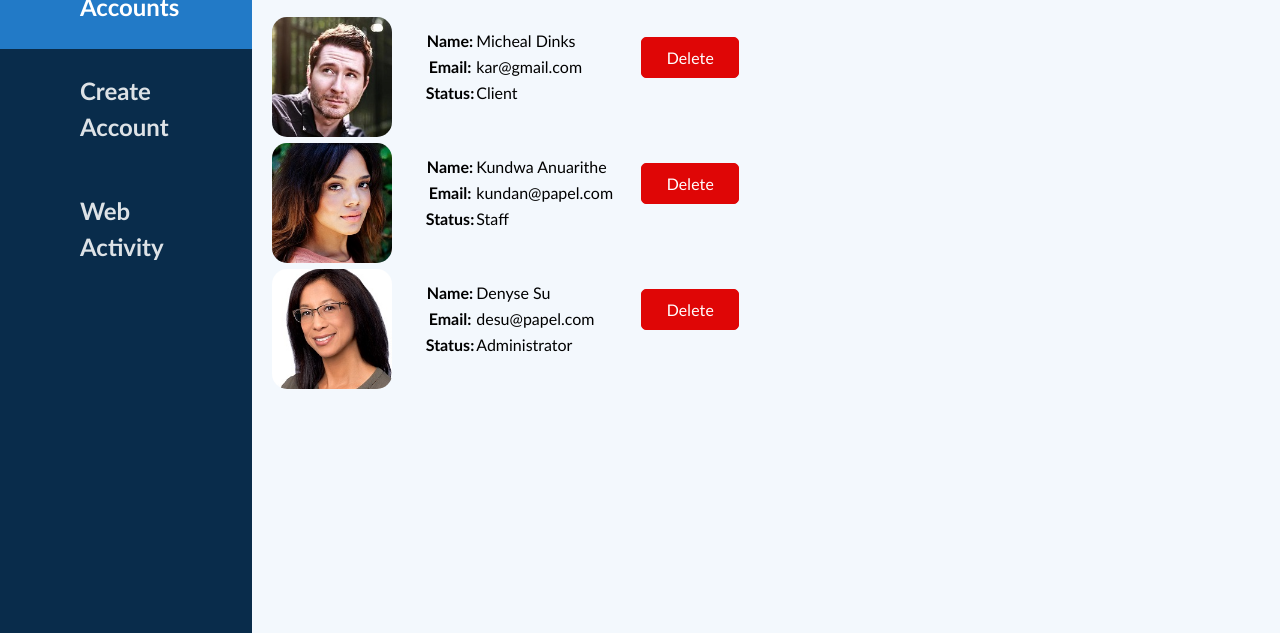
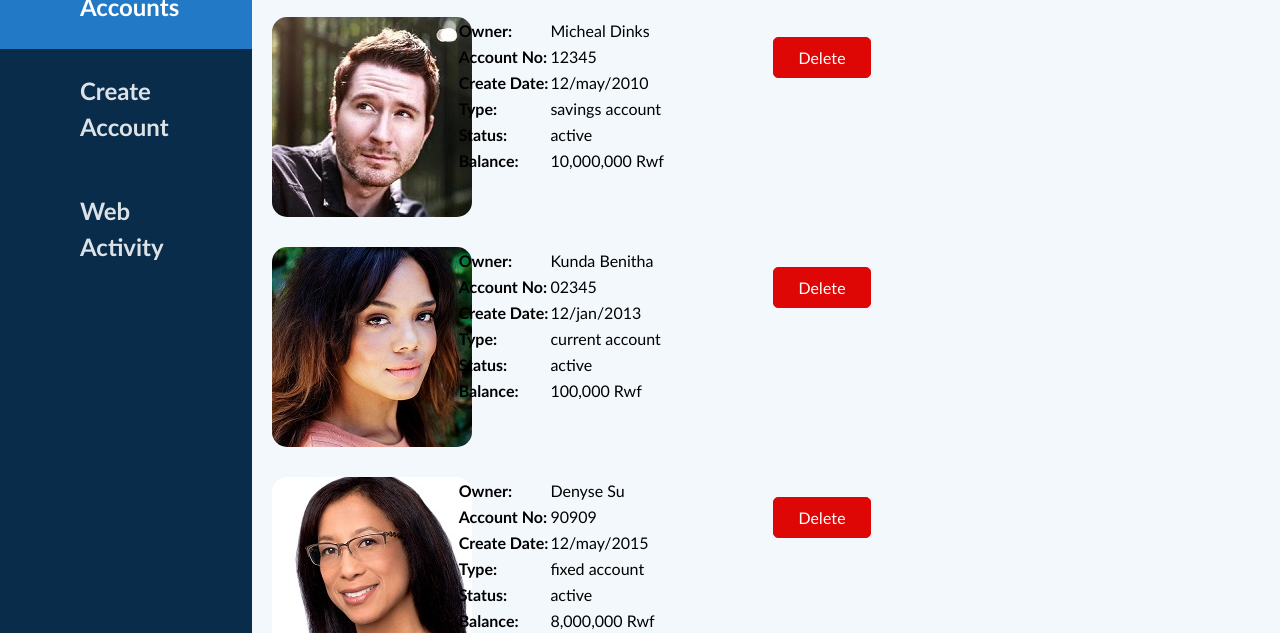
Before and after one commit to irfiacre/Papel, a plain HTML site: page UI/html/admin.html in a window 1280 px wide. Shown: the part 167-800 px from the top of the page. Drawn offline with Linux system fonts and the light colour scheme.

Commit message:
ch(modifying files): Adding modified pages - adding modified sign in page that allow all types of users to sign in to their accounts. - adding modified admin page to view the user bank accounts well. - adding modified index page for linking to openAcc.html
[finishes #171099263]

```diff
--- a/UI/css/admin.css
+++ b/UI/css/admin.css
@@ -26,7 +26,7 @@ nav{
 .actions{
     background-color: rgb(9, 44, 75);
     width: 40%;
-    height: 100vh;
+    height: 120vh;
 }
 .type{
     padding: 3vh 10vh;
@@ -77,16 +77,17 @@ h1{
 }
 .pic img{
     border-radius: 15px;
-    height: 15vh;
+    height: 25vh;
 }
 
 .details{
-    margin-left: -60%;
-    padding: 10px;
+    margin-left: -50%;
+    padding: 0px 10px;
+    text-align: justify;
 }
 .delete1{
     padding: 20px;
-    margin-left: -100%;
+    margin-left: -60%;
 }
 
 .none{
@@ -95,7 +96,7 @@ h1{
 
 .content{
     margin-top: 10vh;
-    height: 70vh;
+    height: 80vh;
 }
 
 .userDetails{
@@ -124,10 +125,11 @@ h1{
     margin-left: -27%;
     padding: 10px;
     line-height: 2;
+    text-align: justify;
 }
 
 .deactiveBtn{
-    margin: 0px -17%;
+    margin: 100px -17%;
     width: 100%;
     padding: 10px 20px;
     background-color: rgb(223, 6, 6);
@@ -199,7 +201,15 @@ h1{
     }
     .actions{
         width: 120px;
-        height: 180vh;
+        height: 200vh;
+    }
+    .details{
+        padding: 0px;
+        line-height: 1.2;
+        font-size: 15px;
+    }
+    .pic img{
+        height: 15vh;
     }
     h1{
         font-size: 18px;
@@ -208,8 +218,7 @@ h1{
         margin-left: -30px;
     }
     .content{
-        margin-top: ;
-        height: 70vh;
+        height: 90vh;
         margin: -10vh 15px;
     }
     .image{
@@ -222,7 +231,7 @@ h1{
     }
 
     .deactiveBtn{
-        margin: 20px -10%;
+        margin: 130px -10%;
     }
     .activeBtn{
         margin: 20px -10%;
--- a/UI/html/admin.html
+++ b/UI/html/admin.html
@@ -70,21 +70,31 @@
                         <div class="details">
                                 <table>
                                     <tr>
-                                            <th>Name: </th> <td>Micheal Dinks</td>
+                                        <th>Owner: </th> <td>Micheal Dinks</td>
                                     </tr>
                                     <tr>
-                                            <th>Email: </th> <td>kar@gmail.com</td>
+                                        <th>Account No: </th> <td>12345</td>
                                     </tr>
                                     <tr>
-                                            <th>Status: </th> <td>Client</td>
+                                        <th>Create Date: </th> <td>12/may/2010</td>
                                     </tr>
+                                    <tr>
+                                        <th>Type: </th> <td>savings account</td>
+                                    </tr>
+                                    <tr>
+                                        <th>Status: </th> <td>active</td>
+                                    </tr>
+                                    <tr>
+                                        <th>Balance: </th> <td>10,000,000 Rwf</td>
+                                    </tr>
+
                                 </table>
                         </div>
 
                         <div class="delete1">
                         <input type="button" name="delete" class="delete" value="Delete"  onclick="Delete()">
                         </div>
-            </div>
+            </div> <br>
 
             <div class="user">
                     <div class="pic" id="user">
@@ -94,13 +104,22 @@
                         <div class="details">
                                 <table>
                                         <tr>
-                                            <th>Name: </th> <td>Kundwa Anuarithe</td>
+                                        <th>Owner: </th> <td>Kunda Benitha</td>
                                     </tr>
                                     <tr>
-                                            <th>Email: </th> <td>kundan@papel.com</td>
+                                        <th>Account No: </th> <td>02345</td>
                                     </tr>
                                     <tr>
-                                            <th>Status: </th> <td> Staff</td>
+                                        <th>Create Date: </th> <td>12/jan/2013</td>
+                                    </tr>
+                                    <tr>
+                                        <th>Type: </th> <td>current account</td>
+                                    </tr>
+                                    <tr>
+                                        <th>Status: </th> <td>active</td>
+                                    </tr>
+                                    <tr>
+                                        <th>Balance: </th> <td>100,000 Rwf</td>
                                     </tr>
                                 </table>
                         </div>
@@ -108,7 +127,7 @@
                         <div class="delete1">
                         <input type="button" name="delete" class="delete" value="Delete" onclick="Delete()">
                     </div>
-            </div>
+            </div> <br>
 
             <div class="user">
                     <div class="pic" id="user">
@@ -118,13 +137,22 @@
                         <div class="details">
                                 <table>
                                     <tr>
-                                            <th>Name: </th> <td>Denyse Su</td>
+                                        <th>Owner: </th> <td>Denyse Su</td>
                                     </tr>
                                     <tr>
-                                            <th>Email: </th> <td>desu@papel.com</td>
+                                        <th>Account No: </th> <td>90909</td>
                                     </tr>
                                     <tr>
-                                            <th>Status: </th> <td>Administrator</td>
+                                        <th>Create Date: </th> <td>12/may/2015</td>
+                                    </tr>
+                                    <tr>
+                                        <th>Type: </th> <td>fixed account</td>
+                                    </tr>
+                                    <tr>
+                                        <th>Status: </th> <td>active</td>
+                                    </tr>
+                                    <tr>
+                                        <th>Balance: </th> <td>8,000,000 Rwf</td>
                                     </tr>
                                 </table>
                         </div>
@@ -156,13 +184,22 @@
                                <div class="information">
                                     <table>
                                         <tr>
-                                                <th>Name: </th> <td>Micheal Dinks</td>
+                                            <th>Owner: </th> <td>Micheal Dinks</td>
                                         </tr>
                                         <tr>
-                                                <th>Email: </th> <td>kar@gmail.com</td>
+                                            <th>Account No: </th> <td>12345</td>
                                         </tr>
                                         <tr>
-                                                <th>Status: </th> <td>Client</td>
+                                            <th>Create Date: </th> <td>12/may/2010</td>
+                                        </tr>
+                                        <tr>
+                                            <th>Type: </th> <td>savings account</td>
+                                        </tr>
+                                        <tr>
+                                            <th>Status: </th> <td>active</td>
+                                        </tr>
+                                        <tr>
+                                            <th>Balance: </th> <td>10,000,000 Rwf</td>
                                         </tr>
                                     </table>
                                     <div class="active">
```
Also changed, not shown: UI/html/sign.html (+3 -7 lines), UI/javascript/sign.js (+23 -0 lines), index.html (+6 -6 lines). Lines whose indentation alone changed are shown as unchanged.
